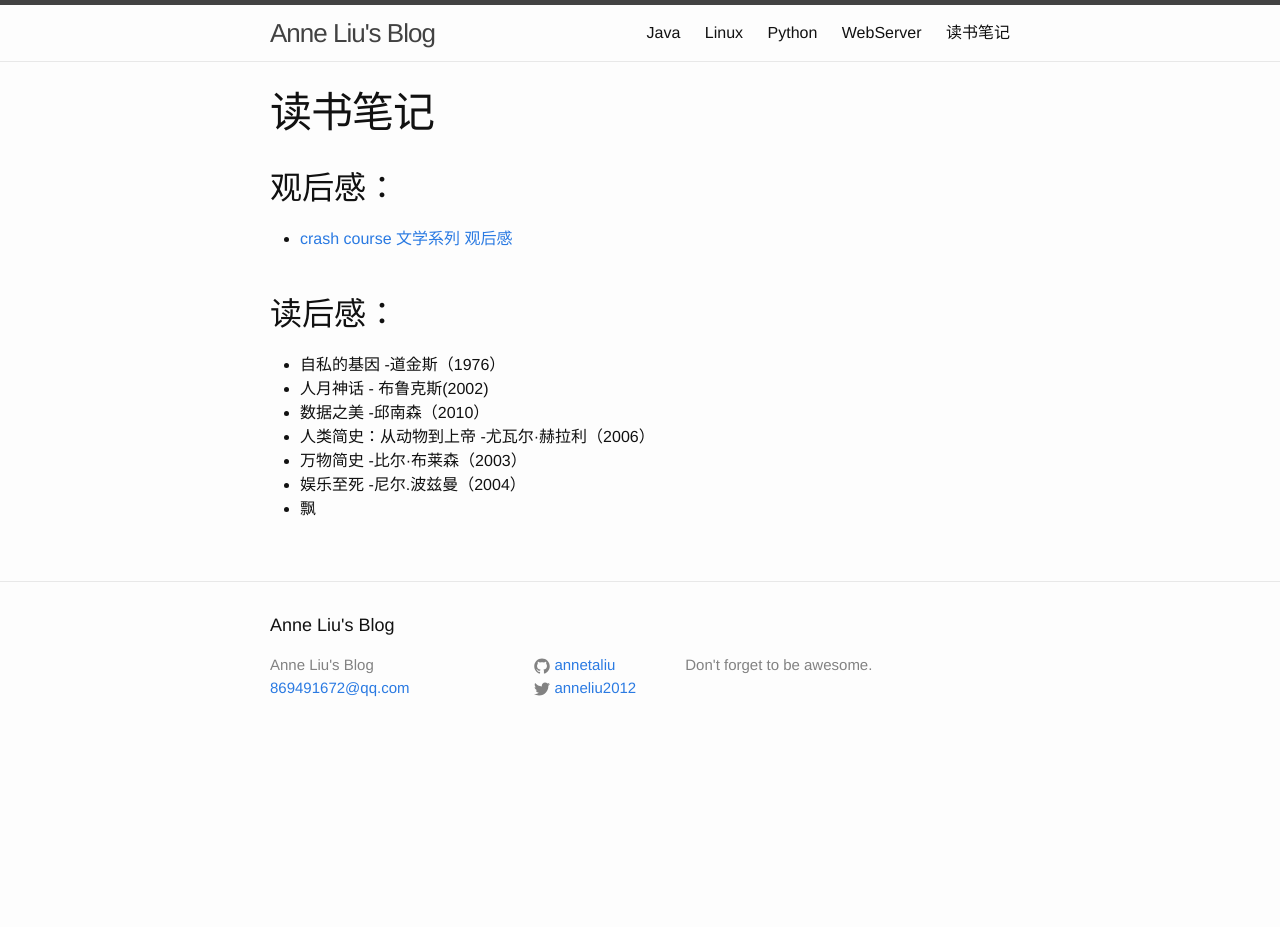
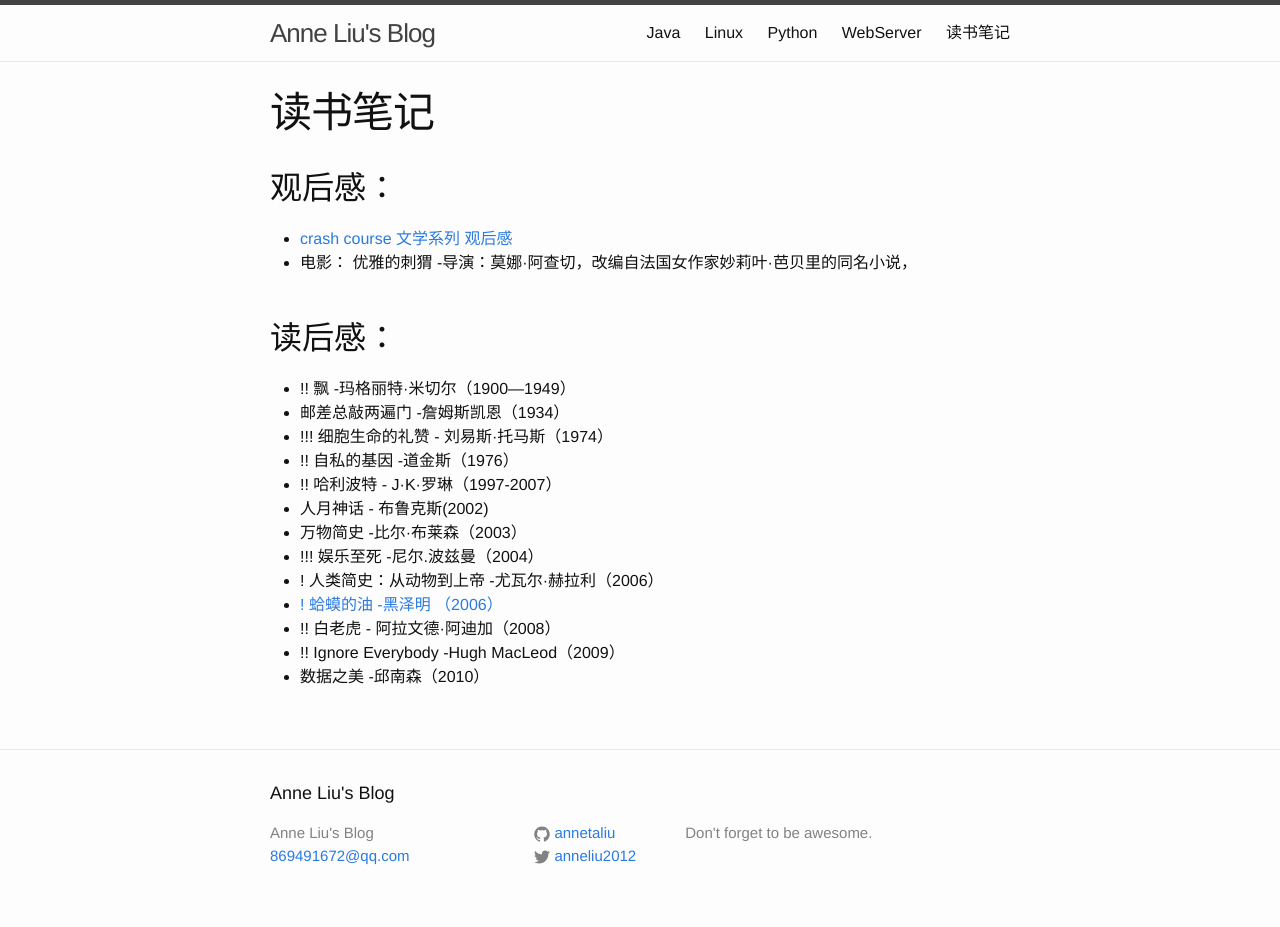
Before and after one commit to annetaliu/annetaliu.github.io, a Jekyll site: the page built from 读书笔记/读书笔记.md, in a window 1280 px wide. Built offline with Jekyll 4.4.1, drawn with Linux system fonts in a browser that asks for light colours; comment, search, counter and statistics services are not loaded; before the commit the page ends 900 px from its top, so only the background shows below that.

Commit message:
add reading blog

```diff
--- a/index.html
+++ b/index.html
@@ -11,7 +11,6 @@
       <li>
         <p class="meta"><span class="post-meta">{{ post.date | date: "%b %-d, %Y" }}</span>
 		浏览量: <span data-hk-page="{{ post.url | prepend: site.url }}"> - </span>次
-		浏览量: <span data-hk-page="http://jerryzou.com/posts/record-and-playback-for-kinect/"> - </span>次
 		</p>
 
         <h2>
--- a/读书笔记/读书笔记.md
+++ b/读书笔记/读书笔记.md
@@ -4,13 +4,21 @@
 ---
 ## 观后感： <br>
 * [crash course 文学系列 观后感](/读后感/crashcourse1)
+* 电影： 优雅的刺猬 -导演：莫娜·阿查切，改编自法国女作家妙莉叶·芭贝里的同名小说，
 <br><br>
 
 ## 读后感： <br>
-* 自私的基因 -道金斯（1976）
+
+* !! 飘 -玛格丽特·米切尔（1900—1949）
+* 邮差总敲两遍门 -詹姆斯凯恩（1934）
+* !!! 细胞生命的礼赞 - 刘易斯·托马斯（1974）
+* !! 自私的基因 -道金斯（1976）
+* !! 哈利波特 - J·K·罗琳（1997-2007）
 * 人月神话 - 布鲁克斯(2002)
+* 万物简史 -比尔·布莱森（2003）
+* !!! 娱乐至死 -尼尔.波兹曼（2004）
+* ! 人类简史：从动物到上帝 -尤瓦尔·赫拉利（2006）
+* [! 蛤蟆的油 -黑泽明 （2006）](/读后感/蛤蟆的油)
+* !! 白老虎 - 阿拉文德·阿迪加（2008）
+* !! Ignore Everybody -Hugh MacLeod（2009）
 * 数据之美 -邱南森（2010）
-* 人类简史：从动物到上帝 -尤瓦尔·赫拉利（2006）
-* 万物简史 -比尔·布莱森（2003）
-* 娱乐至死 -尼尔.波兹曼（2004）
-* 飘
```
Also changed, not shown: _posts/2014-08-24-读后感-蛤蟆的油.markdown (added, +31 -0 lines).
